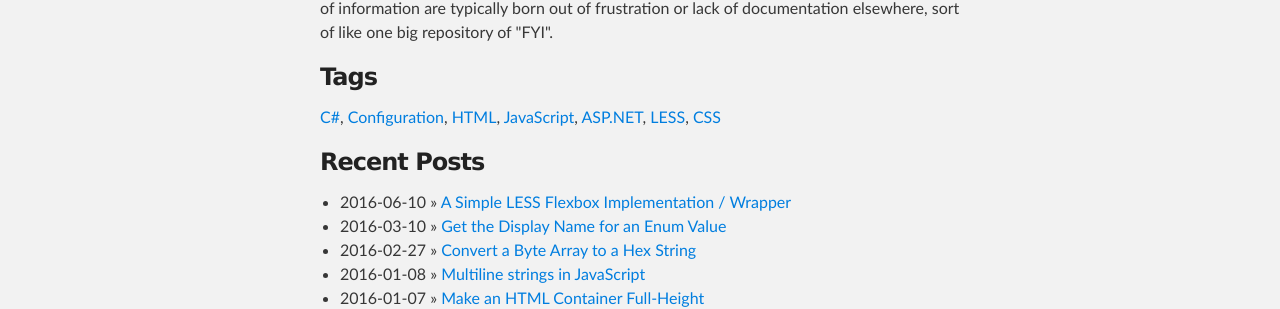
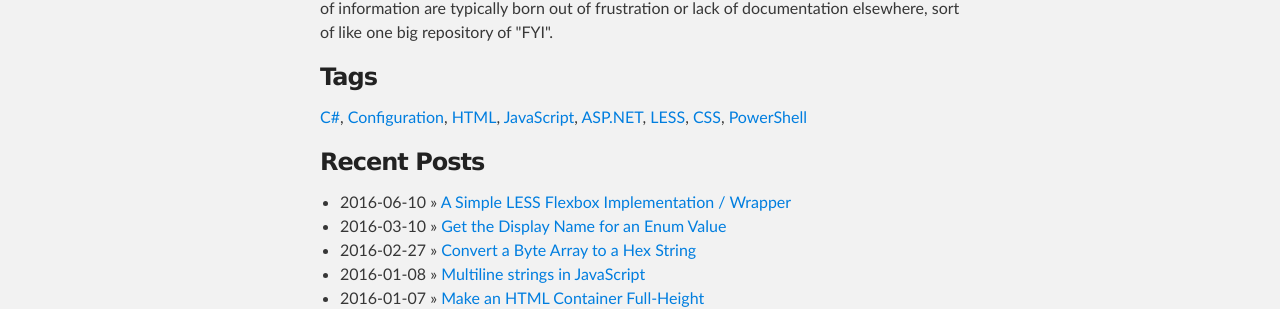
Before and after one commit to qJake/tidbits, a Jekyll site: the page built from index.html, in a window 1280 px wide. Shown: the part 372-681 px from the top of the page. Built offline with Jekyll 4.4.1, drawn with Linux system fonts in a browser that asks for light colours; nearby versions of some CDN libraries.

Commit message:
Update tags.yml

```diff
--- a/_data/tags.yml
+++ b/_data/tags.yml
@@ -18,3 +18,6 @@
 
 - slug: css
   name: "CSS"
+
+- slug: powershell
+  name: "PowerShell"
```
